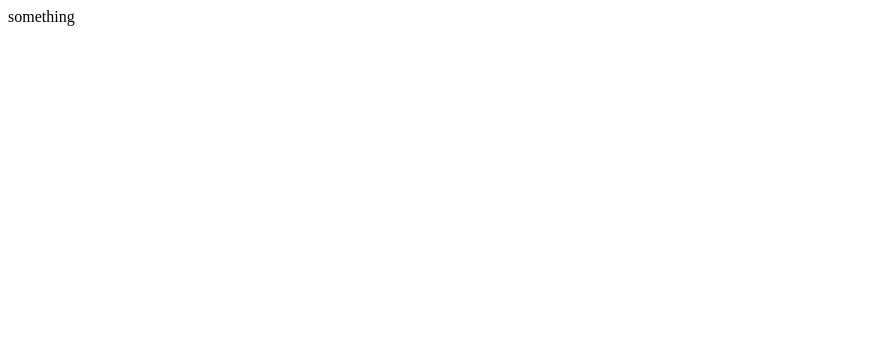
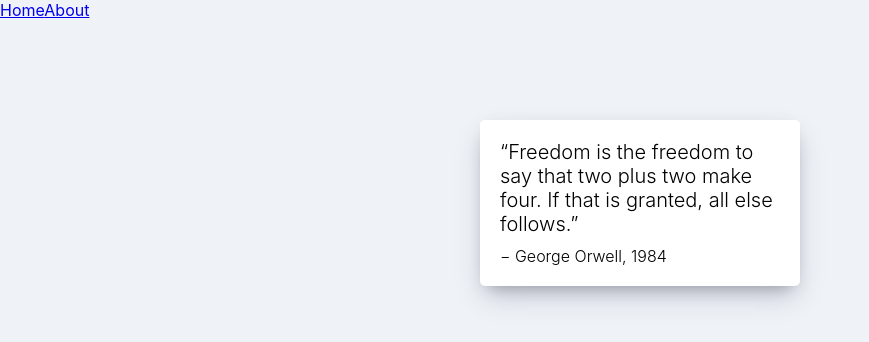
Before and after one commit to LEEBONGHAK/movie_app_2021, a React (Create React App) app: page /#/about in a window 1280 px wide. Shown: the top 342 px of the page, without its empty margins (0-869 px from the left). Built offline with nearby package versions, Linux system fonts and the light colour scheme.

Commit message:
6.2 Building the Navigation

```diff
--- /dev/null
+++ b/src/App.css
@@ -0,0 +1,12 @@
+* {
+  box-sizing: border-box;
+}
+
+body {
+  margin: 0;
+  padding: 0;
+  font-family: -apple-system, BlinkMacSystemFont, "Segoe UI", Roboto, Oxygen,
+    Ubuntu, Cantarell, "Open Sans", "Helvetica Neue", sans-serif;
+  background-color: #eff3f7;
+  height: 100%;
+}
--- a/src/App.js
+++ b/src/App.js
@@ -1,7 +1,18 @@
 import React from 'react';
+import { HashRouter, Route } from "react-router-dom";
+import "./App.css"
+import Home from "./routes/Home";
+import About from "./routes/About";
+import Navigation from "./components/Navigation";
 
 function App() {
-  return <span>something</span>;
+  return (
+    <HashRouter>
+      <Navigation />
+      <Route path="/" exact={true} component={Home} />
+      <Route path="/about" component={About} />
+    </HashRouter>
+  );
 }
 
 export default App;
--- /dev/null
+++ b/src/components/Navigation.css
@@ -0,0 +1,25 @@
+.nav {
+  position: fixed;
+  top: 50px;
+  left: 10px;
+  display: flex;
+  flex-direction: column;
+  background-color: white;
+  padding: 10px 20px;
+  box-shadow: 0 13px 27px -5px rgba(50, 50, 93, 0.25),
+    0 8px 16px -8px rgba(0, 0, 0, 0.3), 0 -6px 16px -6px rgba(0, 0, 0, 0.025);
+  border-radius: 5px;
+}
+
+.nav a {
+  text-decoration: none;
+  color: #0008fc;
+  text-transform: uppercase;
+  font-size: 12px;
+  text-align: center;
+  font-weight: 600;
+}
+
+.nav a:not(:last-child) {
+  margin-bottom: 20px;
+}
--- /dev/null
+++ b/src/components/Navigation.js
@@ -0,0 +1,14 @@
+import React from "react";
+import { Link } from "react-router-dom";
+import "./Navigation.css";
+
+function Navigation() {
+    return (
+        <div>
+            <Link to="/">Home</Link>
+            <Link to="/about">About</Link>
+        </div>
+    );
+}
+
+export default Navigation;
--- /dev/null
+++ b/src/routes/About.css
@@ -0,0 +1,20 @@
+.about__container {
+  box-shadow: 0 13px 27px -5px rgba(50, 50, 93, 0.25),
+    0 8px 16px -8px rgba(0, 0, 0, 0.3), 0 -6px 16px -6px rgba(0, 0, 0, 0.025);
+  padding: 20px;
+  border-radius: 5px;
+  background-color: white;
+  margin: 0 auto;
+  margin-top: 100px;
+  max-width: 25%;
+  font-weight: 300;
+}
+
+.about__container span:first-child {
+  font-size: 20px;
+}
+
+.about__container span:last-child {
+  display: block;
+  margin-top: 10px;
+}
--- a/src/routes/About.js
+++ b/src/routes/About.js
@@ -0,0 +1,16 @@
+import React from 'react';
+import "./About.css";
+
+function About() {
+    return (
+        <div className="about__container">
+          <span>
+            “Freedom is the freedom to say that two plus two make four. If that is
+            granted, all else follows.”
+          </span>
+          <span>− George Orwell, 1984</span>
+        </div>
+    );
+}
+
+export default About;
--- a/src/routes/Home.css
+++ b/src/routes/Home.css
@@ -1,17 +1,3 @@
-* {
-  box-sizing: border-box;
-}
-
-body {
-  margin: 0;
-  padding: 0;
-  background-color: #eff3f7;
-  height: 100%;
-}
-
-html,
-body,
-#root,
 .container {
   height: 100%;
   display: flex;
@@ -20,7 +6,7 @@
 
 .loader {
   width: 100%;
-  height: 100%;
+  height: 100vh;
   display: flex;
   justify-content: center;
   align-items: center;
```
